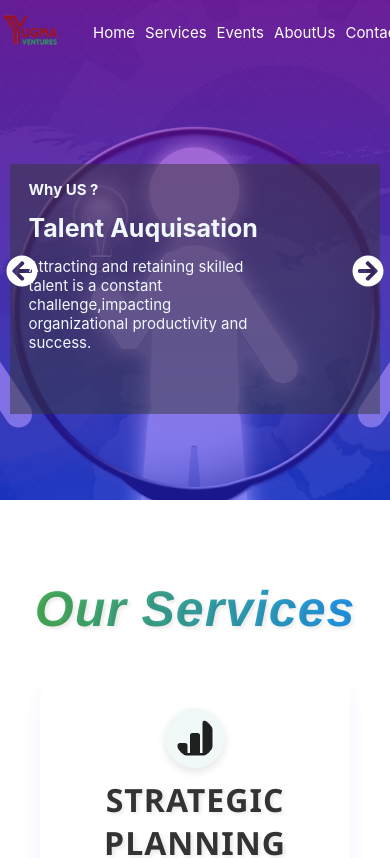
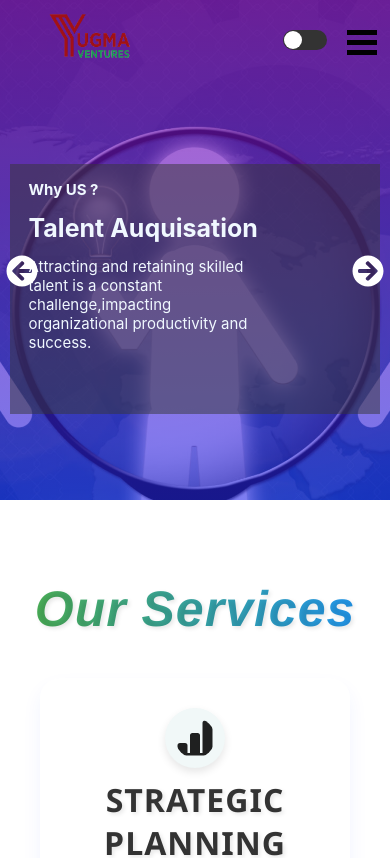
Before and after one commit to krushna53/yugma-ventures-main, a React (Create React App) app: page / in a window 390 px wide. Shown: the top 858 px of the page. Built offline with nearby package versions, Linux system fonts and the light colour scheme.

Commit message:
navbar done

```diff
--- a/src/components/Navbar.css
+++ b/src/components/Navbar.css
@@ -2,18 +2,20 @@
 
 /* Common styles for both affixed and non-affixed states */
 .nav {
+  display: flex;
   width: 100%;
   height: 90px;
   position: fixed;
   line-height: 65px;
-  text-align: center;
   z-index: 100; /* Added solid to the border */
   background-color: transparent; /* Set default background color to transparent */
   transition: all 0.4s ease;
+  justify-content: space-evenly;
 }
 
 .nav .logo {
   float: left;
+  padding-right: 60px;
 }
 
 .nav .logo img {
@@ -49,12 +51,10 @@
   list-style: none;
   margin: 0;
   padding: 0;
-  margin-right: 100px;
 }
 
 .nav div.main_list ul li {
   height: 90px;
-  padding: 0;
   margin-right: 50px; /* Adjusted padding */
 }
 
@@ -125,8 +125,8 @@
 .theme_switch {
   max-width: 100px;
   display: flex;
-  margin: 0;
   margin-top: 32px;
+  margin-left: 0px;
   padding: 0;
   float: right;
 }
@@ -136,16 +136,7 @@
 }
 
 .react-switch-handle {
-  border: 2px solid #00E676;
-}
-
-.affix .theme_switch {
-  color: #e943ff;
-}
-
-
-.vertical-switch {
-  transform: rotate(90deg);
+  border: 2px solid #ffffff;
 }
 
 
@@ -160,7 +151,7 @@
 
   .nav .logo img {
     margin-top: -50px;
-    margin-left: -60px; /* Adjusted the margin-left to align properly */
+    margin-left: -70px; /* Adjusted the margin-left to align properly */
     transform: scale(0.3);
   }
 
@@ -181,54 +172,93 @@
   }
 
   .nav div.main_list ul li {
-    margin-right: 15px; /* Adjusted margin for better spacing */
+    margin-right: 12px; /* Adjusted margin for better spacing */
   }
   .theme_switch{
     margin-bottom:25px ;
-    margin-left: 10px;
+    margin-left: -50px;
   }
-
+  .contact{
+    padding-right: 12px;
+  }
 }
-
-@media only screen and (max-width: 480px) {
-  .nav {
-    height: 50px;
-    line-height: 40px;
-    display: flex;
-    flex-direction: row; /* Ensure horizontal alignment */
-    justify-content: space-around;
-    align-items: center;
-  }
-
-  .nav .logo img {
-    margin-top: -10px;
-    margin-left: -130px;
-    transform: scale(0.2);
-  }
-
-  .nav .main_list {
-    margin-left: -60px;
-    margin-top: 0; /* Removed unnecessary margin-top */
-  }
-
-  .nav div.main_list ul {
-    display: flex;
-    flex-direction: row; /* Ensure horizontal alignment for list items */
-    align-items: center;
-    padding: 0;
-    margin-left: -20px;
-  }
-
-  .nav div.main_list ul li {
-    margin-right: 10px;
-    /* Adjusted margin for better spacing */
-    margin-top: 15px;
-    font-size: 15px;
-  }
-  .nav div.main_list ul li a{
-    font-size: 15px;
-  }
 
 
 
+/* Add these styles to Navbar.css */
+
+.menu-icon {
+  display: none; /* Hide by default for larger screens */
+  cursor: pointer;
+  margin-top: 15px;
 }
+
+.menu-icon div {
+  width: 30px;
+  height: 5px;
+  background-color: rgb(1, 1, 1);
+  margin: 5px 0;
+  transition: 0.4s;
+}
+
+/* Display the menu on smaller screens */
+@media only screen and (max-width: 768px) {
+  .menu-icon {
+    display: block;
+    margin-right: 40px;
+  }
+  .nav .main_list{
+    height: 60px;
+    padding-top: 10px;
+  }
+
+  .logo{
+    margin-right: 30px;
+    margin-top: -10px;
+  }
+
+  .theme_switch{
+    margin-top: 20px;
+    display: flex;
+  }
+
+  .main_list {
+    display: none; /* Hide the links by default */
+    width: 100%;
+    position: absolute;
+    top: 70px; /* Adjust as needed based on your design */
+    left: 0;
+    right: 0;
+  }
+
+  .affix .main_list{
+    background-color: #F1F8FB;
+    transition: color 0.2s ease-in;
+  }
+
+  .main_list.open {
+    display: block;
+  }
+
+  .main_list ul {
+    display: flex;
+    flex-direction: column;
+    width: 100%; /* Make the dropdown menu full width */
+    text-align: center; /* Center the menu items */
+  }
+
+  .main_list ul li {
+    margin: 2px -2px 10px 0px;
+    width: 100%; /* Make each menu item full width */
+  }
+}
+
+
+@media only screen and (max-width: 480px){
+  .theme_switch{
+    margin-right: 20px;
+  }
+  .nav .main_list{
+    height: 60px;
+  }
+}
--- a/src/components/Navbar.jsx
+++ b/src/components/Navbar.jsx
@@ -2,10 +2,11 @@ import React, { useEffect, useState } from 'react';
 import './Navbar.css';
 import logo from '../images/yg.png';
 import Switch from 'react-switch';
-
+import { IoMdMenu } from "react-icons/io";
 const Navbar = ({ toggleTheme }) => {
   const [isAffixed, setAffixed] = useState(false);
   const [checked, setChecked] = useState(false);
+  const [isMenuOpen, setMenuOpen] = useState(false); // New state for menu
 
   useEffect(() => {
     const handleScroll = () => {
@@ -24,6 +25,19 @@ const Navbar = ({ toggleTheme }) => {
     toggleTheme(isChecked ? 'dark' : 'light');
   };
 
+  const toggleMenu = () => {
+    setMenuOpen(!isMenuOpen);
+  };
+
+  const handleNavLinkClick = (sectionId) => {
+    if (window.innerWidth <= 768) {
+      // Close the menu on mobile when a link is clicked
+      setMenuOpen(false);
+    }
+
+    scrollToSection(sectionId);
+  };
+
   const scrollToSection = (sectionId) => {
     const sectionElement = document.getElementById(sectionId);
     if (sectionElement) {
@@ -40,27 +54,34 @@ const Navbar = ({ toggleTheme }) => {
         <div className="logo">
           <a href="#"><img src={logo} alt="" /></a>
         </div>
-        <div className="main_list">
+
+        <div className={`main_list ${isMenuOpen ? 'open' : ''}`}>
           <ul className="navlinks">
             <li><a href="/">Home</a></li>
             <li onClick={() => scrollToSection('services')}>Services</li>
             <li onClick={() => scrollToSection('events')}>Events</li>
             <li onClick={() => scrollToSection('founder')}>AboutUs</li>
-            <li onClick={() => scrollToSection('contact')}>Contact</li>
-            <div className="theme_switch">
+            <li onClick={() => scrollToSection('contact')} className='contact'>Contact</li>
+
+          </ul>
+        </div>
+        <div className="theme_switch">
               <Switch
                 onChange={handleThemeToggle}
                 checked={checked}
-                height={24}
-                width={48}
+                height={20}
+                width={44}
                 borderRadius={15}
-                onColor="#00E676"
+                onColor="#ffffff"
                 offColor="#333"
                 checkedIcon={false}
                 uncheckedIcon={false}
               />
             </div>
-          </ul>
+            <div className="menu-icon" onClick={toggleMenu}>
+          <div className="bar"></div>
+          <div className="bar"></div>
+          <div className="bar"></div>
         </div>
       </nav>
     </div>
--- a/src/pages/Home.jsx
+++ b/src/pages/Home.jsx
@@ -8,7 +8,6 @@ import EventCardBlock from '../components/EventCardBlock';
 import FounderSection from '../components/FounderSection';
 
 // import Navbar from '../components/Navbar'
-
 
 import AboutUs from '../components/AboutUs';
 import Footer from '../components/Footer';
```
